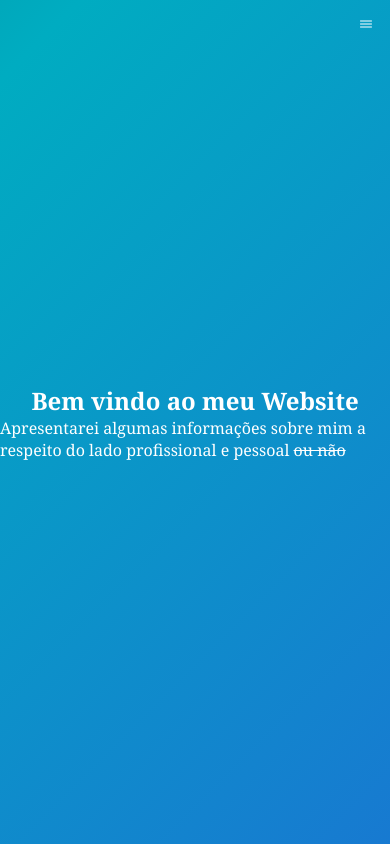
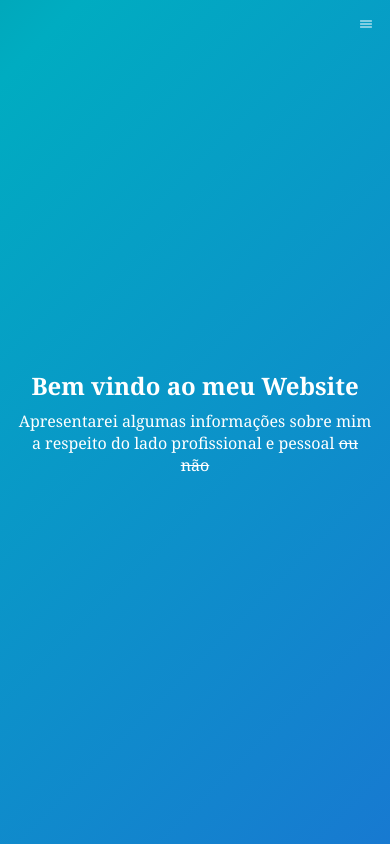
Before and after one commit to AdlerCastro/Website-Pessoal, a Next.js app in the folder website-pessoal/: page / in a window 390 px wide. Shown: the top 844 px of the page. Built offline with nearby package versions, Linux system fonts and the light colour scheme.

Commit message:
:ok_hand: style: Ajustando a quebra de texto

```diff
--- a/website-pessoal/src/components/templates/Hero/style.css
+++ b/website-pessoal/src/components/templates/Hero/style.css
@@ -27,16 +27,19 @@
     flex-direction: column;
     align-items: center;
     justify-content: center;
+    gap: 0.5rem;
     flex: 1 1 0%;
 }
 
 p {
-    font-size: var(--size-default)
+    font-size: var(--size-default);
+    padding-inline: 1rem;
 }
 
-@media screen and (min-width: 768px) {
-    #image {
-        display: block;
+@media screen and (max-width: 700px) {
+    p{
+        text-align: center;
+        text-wrap: wrap;
     }
 }
 
```
